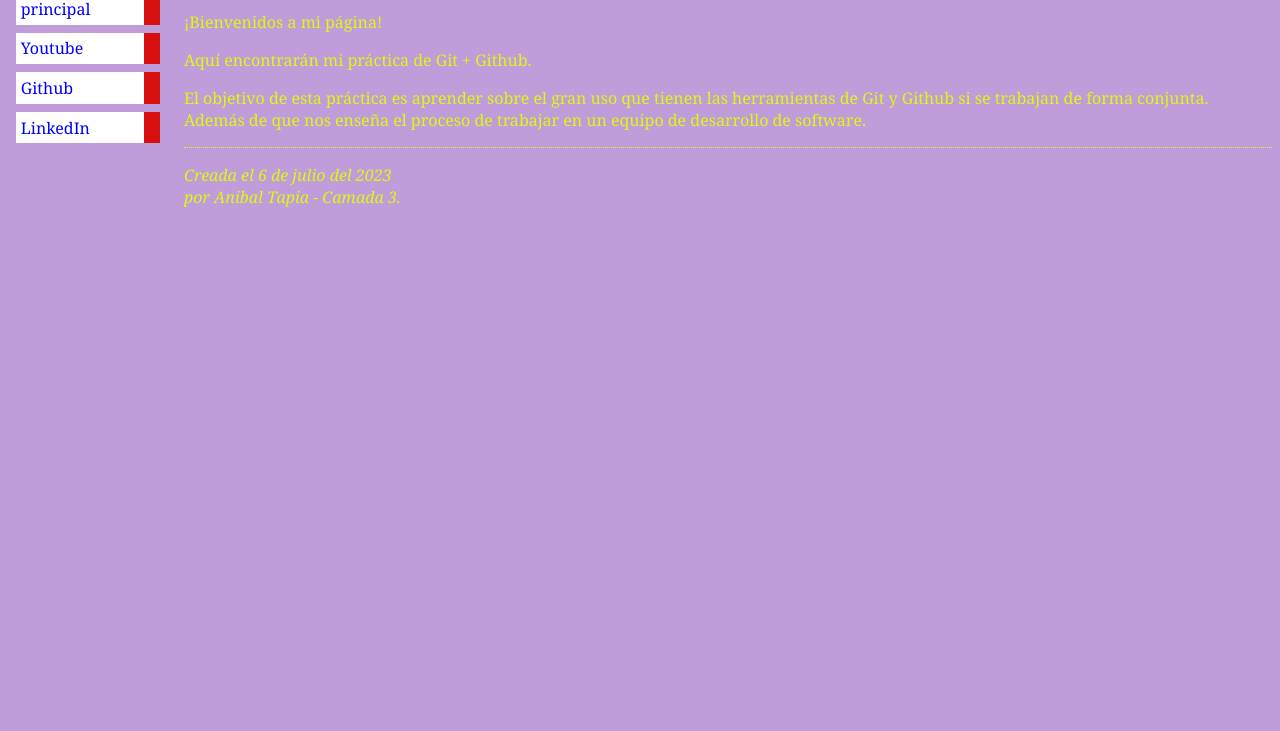
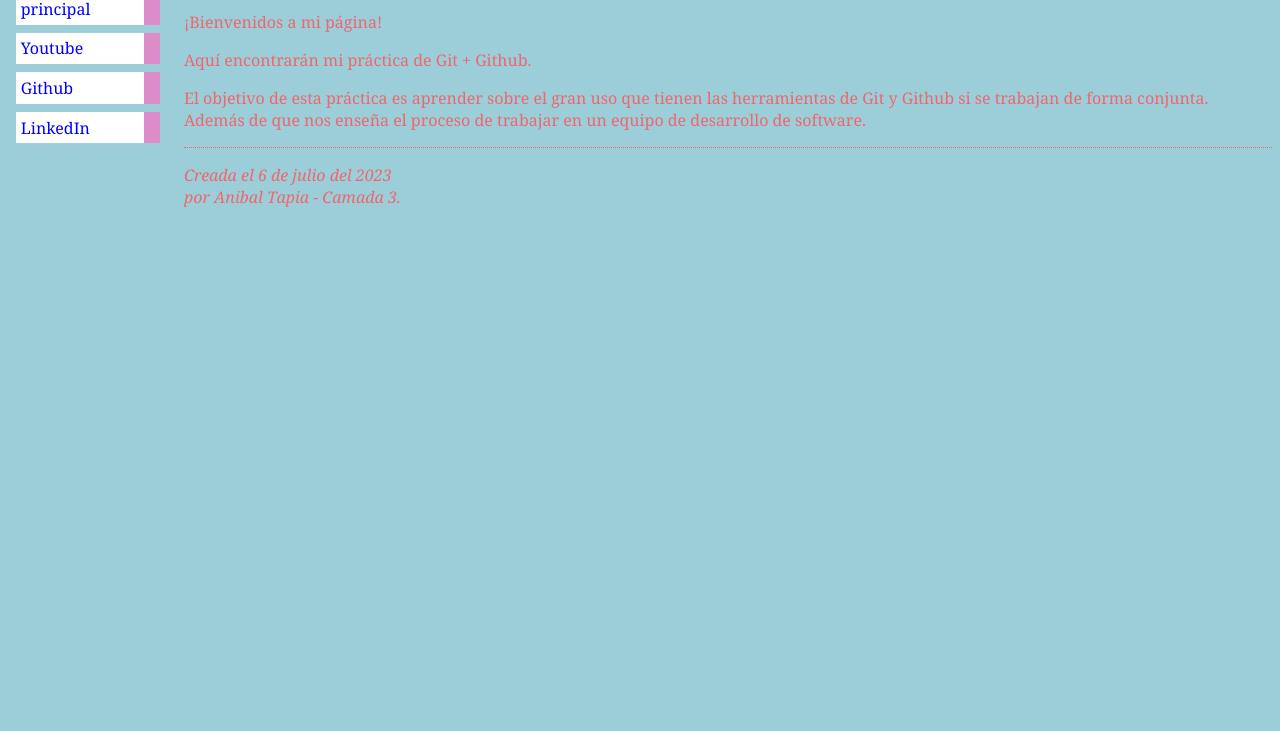
Before and after one commit to artapia97/practica_git, a plain HTML site: page index.html in a window 1280 px wide. Shown: the part 69-800 px from the top of the page. Drawn offline with Linux system fonts and the light colour scheme.

Commit message:
modifique style.css

```diff
--- a/style.css
+++ b/style.css
@@ -2,8 +2,8 @@ body {
     padding-left: 11em;
     font-family: Georgia, "Times New Roman",
           Times, serif;
-    color: rgb(222, 249, 15);
-    background-color: #c09cda }
+    color: rgb(239, 102, 109);
+    background-color: #9cceda }
   ul.navbar {
     list-style-type: none;
     padding: 0;
@@ -19,7 +19,7 @@ body {
     background: white;
     margin: 0.5em 0;
     padding: 0.3em;
-    border-right: 1em solid rgb(215, 15, 15) }
+    border-right: 1em solid rgb(219, 140, 201) }
   ul.navbar a {
     text-decoration: none }
   a:link {
```
